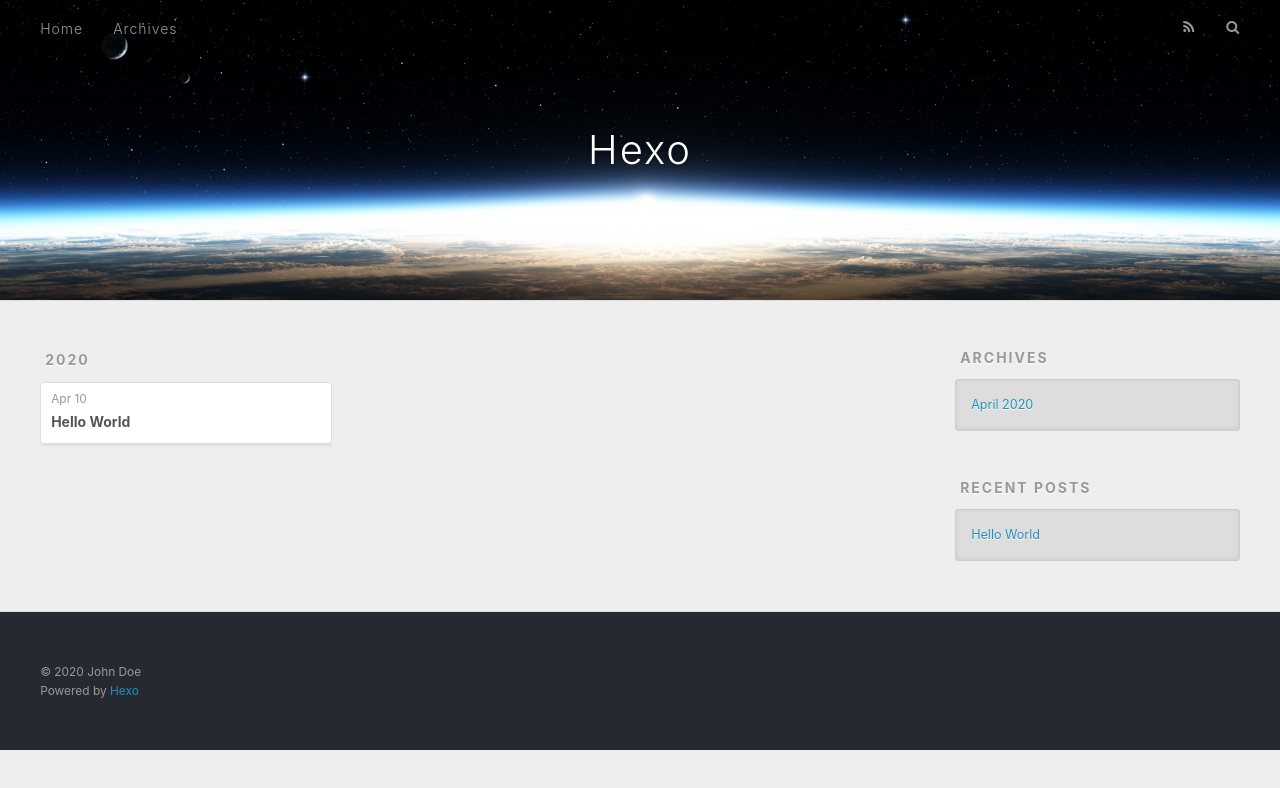
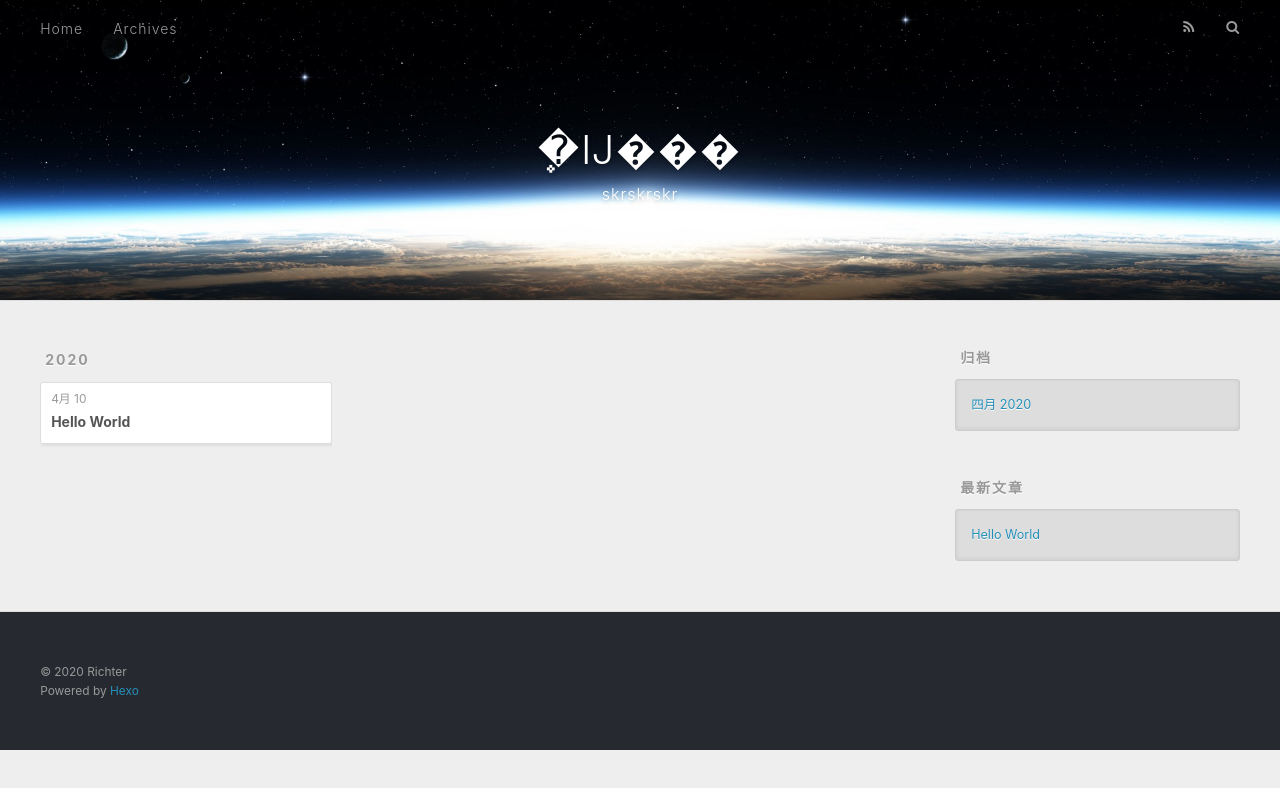
Before and after one commit to Richter-Ling/Richter-Ling.github.io, a plain HTML site: page archives/index.html in a window 1280 px wide. Drawn offline with nearby package versions, Linux system fonts and the light colour scheme.

Commit message:
Site updated: 2020-04-10 14:32:26

```diff
--- a/archives/index.html
+++ b/archives/index.html
@@ -5,17 +5,17 @@
 
 
 
-  <title>Archives | Hexo</title>
+  <title>归档 | �ְֵĲ���</title>
   <meta name="viewport" content="width=device-width, initial-scale=1, maximum-scale=1">
   <meta property="og:type" content="website">
-<meta property="og:title" content="Hexo">
+<meta property="og:title" content="�ְֵĲ���">
 <meta property="og:url" content="http://yoursite.com/archives/index.html">
-<meta property="og:site_name" content="Hexo">
-<meta property="og:locale" content="en_US">
-<meta property="article:author" content="John Doe">
+<meta property="og:site_name" content="�ְֵĲ���">
+<meta property="og:locale" content="zh_CN">
+<meta property="article:author" content="Richter">
 <meta name="twitter:card" content="summary">
 
-    <link rel="alternate" href="/atom.xml" title="Hexo" type="application/atom+xml">
+    <link rel="alternate" href="/atom.xml" title="�ְֵĲ���" type="application/atom+xml">
 
 
     <link rel="icon" href="/favicon.png">
@@ -36,8 +36,12 @@
   <div id="header-outer" class="outer">
     <div id="header-title" class="inner">
       <h1 id="logo-wrap">
-        <a href="/" id="logo">Hexo</a>
+        <a href="/" id="logo">�ְֵĲ���</a>
       </h1>
+
+        <h2 id="subtitle-wrap">
+          <a href="/" id="subtitle">skrskrskr</a>
+        </h2>
 
     </div>
     <div id="header-inner" class="inner">
@@ -53,7 +57,7 @@
 
           <a id="nav-rss-link" class="nav-icon" href="/atom.xml" title="RSS Feed"></a>
 
-        <a id="nav-search-btn" class="nav-icon" title="Search"></a>
+        <a id="nav-search-btn" class="nav-icon" title="搜索"></a>
       </nav>
       <div id="search-form-wrap">
         <form action="//google.com/search" method="get" accept-charset="UTF-8" class="search-form"><input type="search" name="q" class="search-form-input" placeholder="Search"><button type="submit" class="search-form-submit">&#xF002;</button><input type="hidden" name="sitesearch" value="http://yoursite.com"></form>
@@ -79,7 +83,7 @@
   <div class="archive-article-inner">
     <header class="archive-article-header">
       <a href="/2020/04/10/hello-world/" class="archive-article-date">
-  <time datetime="2020-04-10T06:16:41.666Z" itemprop="datePublished">Apr 10</time>
+  <time datetime="2020-04-10T06:16:41.666Z" itemprop="datePublished">4月 10</time>
 </a>
 
 
@@ -111,9 +115,9 @@
 
 
   <div class="widget-wrap">
-    <h3 class="widget-title">Archives</h3>
+    <h3 class="widget-title">归档</h3>
     <div class="widget">
-      <ul class="archive-list"><li class="archive-list-item"><a class="archive-list-link" href="/archives/2020/04/">April 2020</a></li></ul>
+      <ul class="archive-list"><li class="archive-list-item"><a class="archive-list-link" href="/archives/2020/04/">四月 2020</a></li></ul>
     </div>
   </div>
 
@@ -121,7 +125,7 @@
 
 
   <div class="widget-wrap">
-    <h3 class="widget-title">Recent Posts</h3>
+    <h3 class="widget-title">最新文章</h3>
     <div class="widget">
       <ul>
 
@@ -141,7 +145,7 @@
 
   <div class="outer">
     <div id="footer-info" class="inner">
-      &copy; 2020 John Doe<br>
+      &copy; 2020 Richter<br>
       Powered by <a href="http://hexo.io/" target="_blank">Hexo</a>
     </div>
   </div>
```
Also changed, not shown: 2020/04/10/hello-world/index.html (+16 -12 lines), archives/2020/04/index.html (+17 -13 lines), archives/2020/index.html (+17 -13 lines), index.html (+17 -13 lines).
